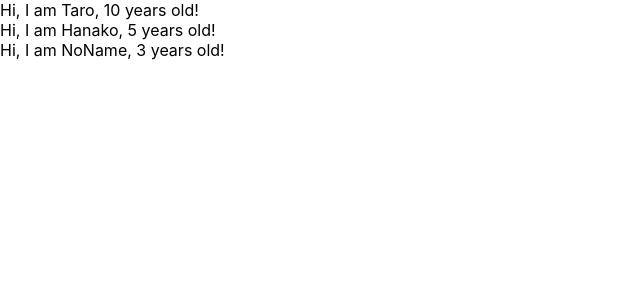
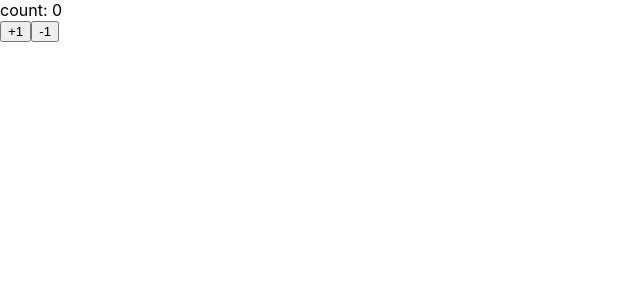
Before and after one commit to Sho-Taniguchi/react-redux-crud-app, a React (Create React App) app: page / in a window 1280 px wide. Shown: the top 300 px of the page, without its empty margins (0-640 px from the left). Built offline with nearby package versions, Linux system fonts and the light colour scheme.

Commit message:
learn state and setState

```diff
--- a/src/App.js
+++ b/src/App.js
@@ -1,30 +1,58 @@
- import React from 'react';
- import PropTypes from 'prop-types';
+ import React, { Component } from 'react';
+//  import PropTypes from 'prop-types';
 
 // function App() {
 // 関数（ファンクショナル）コンポーネント
-const App = () => {
+// const App = () => {
+//   const profiles = [
+//     {name: "Taro", age: 10},
+//     {name: "Hanako", age: 5},
+//     {name: "NoName", age: 3}
+//   ]
+//   return (
+//     <div>
+//       {
+//         profiles.map((profiles, index) => {
+//           return <User name={profiles.name} age={profiles.age} key={index} />
+//         })
+//       }
+//     </div>
+//   )
+// }
 
-  const profiles = [
-    {name: "Taro", age: 10},
-    {name: "Hanako", age: 5},
-    {name: "NoName", age: 3}
-  ]
+const App = () => (<Counter></Counter>)
 
-  return (
-    <div>
-      {
-        profiles.map((profiles, index) => {
-          return <User name={profiles.name} age={profiles.age} key={index} />
-        })
-      }
-    </div>
-  )
+class Counter extends Component {
+  constructor(props) {
+    super(props)
+    this.state = { count: 0 }
+  }
+
+  handlePlusButton = () => {
+    // Stateの状態を変更する際のメソッド
+    // setStateでrenderがcallbackされる
+    // 状態を変えても、その状態を表示するDOMを意識する必要がない
+    this.setState({ count: this.state.count + 1})
+  }
+
+  handleMinusButton = () => {
+    this.setState({ count: this.state.count - 1})
+  }
+
+  render() {
+    return (
+      <React.Fragment>
+        <div>count: { this.state.count }</div>
+        <button onClick={this.handlePlusButton}>+1</button>
+        <button onClick={this.handleMinusButton}>-1</button>
+      </React.Fragment>
+    )
+  }
 }
 
-const User = (props) => {
-  return <div>Hi, I am {props.name}, {props.age} years old!</div>
-}
+// const User = (props) => {
+//   return <div>Hi, I am {props.name}, {props.age} years old!</div>
+// }
 
 // デフォルト値の設定
 // User.defaultProps = {
@@ -32,9 +60,9 @@
 // }
 
 // 型チェック
-User.propTypes = {
-  name: PropTypes.string,
-  age: PropTypes.number.isRequired
-}
+// User.propTypes = {
+//   name: PropTypes.string,
+//   age: PropTypes.number.isRequired
+// }
 
 export default App;
```
